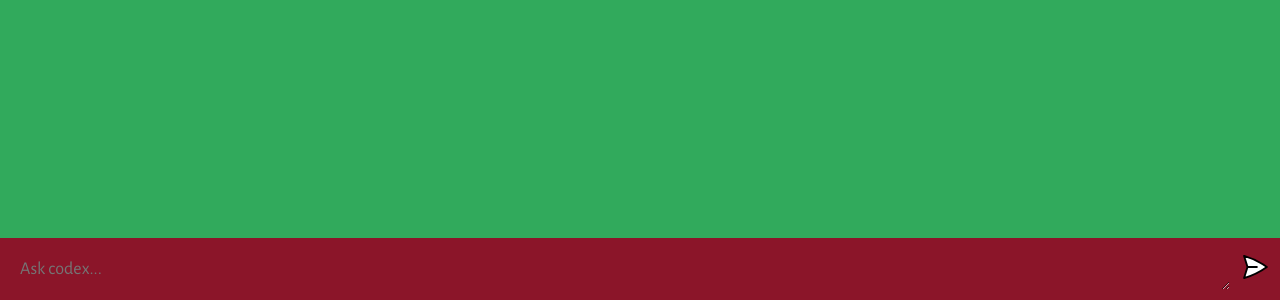
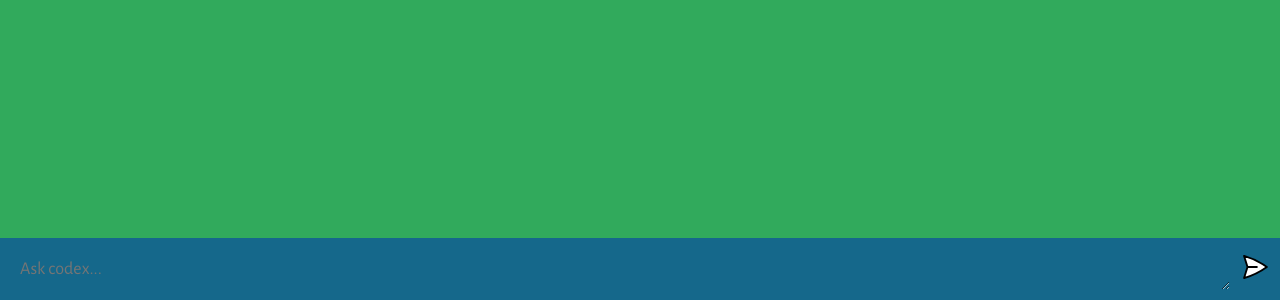
Before and after one commit to mrtzbox/AiAssistant, a website built with Vite: page client/index.html in a window 1280 px wide. Shown: the part 500-800 px from the top of the page. Built offline with nearby package versions, Linux system fonts and the light colour scheme.

Commit message:
color changes

```diff
--- a/client/style.css
+++ b/client/style.css
@@ -117,7 +117,7 @@ width: 100%;
 max-width: 1280px;
 margin: 0 auto;
 padding: 10px;
-background: #8b1529;
+background: #15688b;
 
 display: flex;
 flex-direction: row;
```
